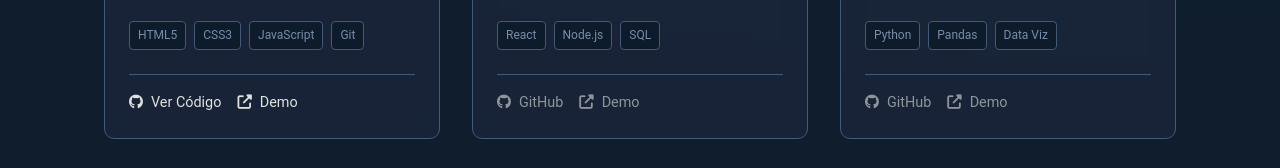
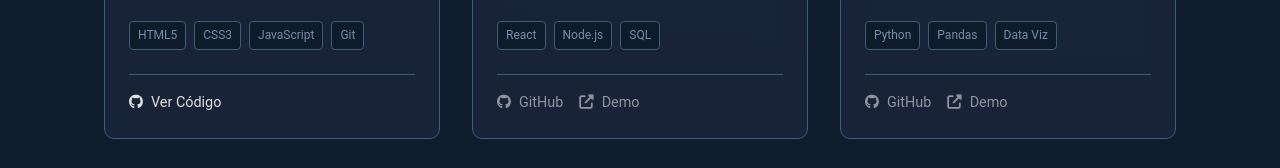
Before and after one commit to nahuegl/nahuel-portfolio, a plain HTML site: page index.html in a window 1280 px wide. Shown: the part 6149-6317 px from the top of the page. Drawn offline with Linux system fonts and the light colour scheme.

Commit message:
refactor(ui): eliminar enlace demo redundante en tarjeta portfolio / remove redundant demo link in portfolio card

```diff
--- a/index.html
+++ b/index.html
@@ -315,9 +315,6 @@
                             <a href="https://github.com/nahuegl/nahuel-portfolio" target="_blank" class="project__link">
                                 <i class="fab fa-github"></i> <span data-lang-key="btn-code">Ver Código</span>
                             </a>
-                            <a href="https://nahuegl.github.io/nahuel-portfolio/" target="_blank" class="project__link">
-                                <i class="fas fa-external-link-alt"></i> Demo
-                            </a>
                         </div>
                     </div>
                 </article>
```
Also changed, not shown: 1 other file.
